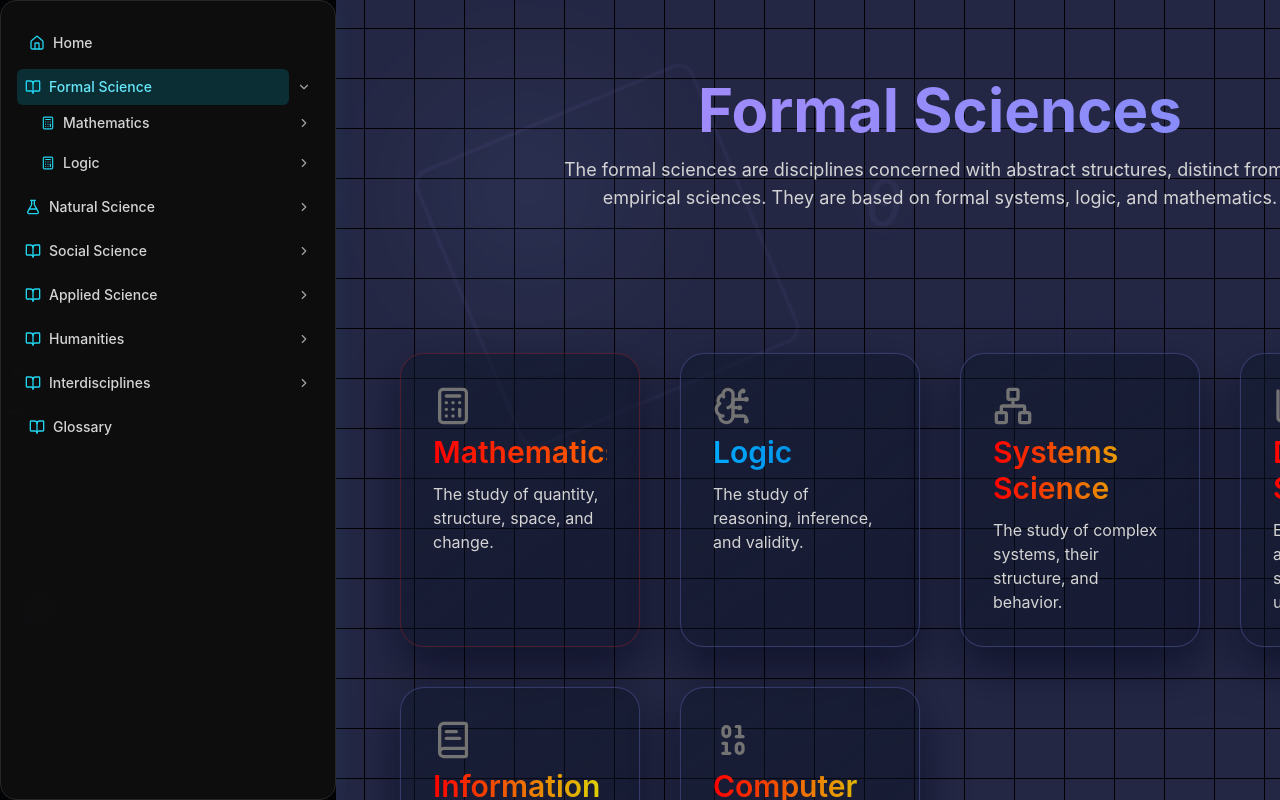
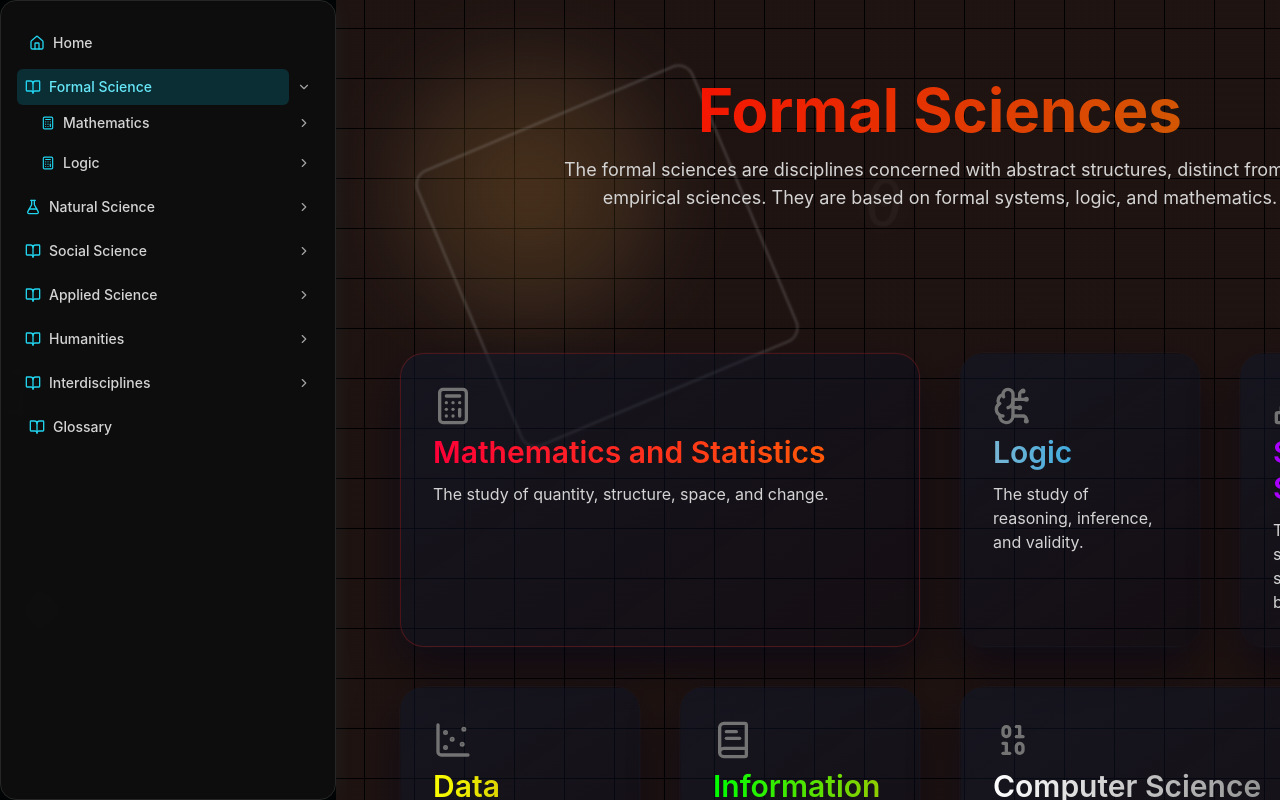
Before and after one commit to nickf723/ed-dev, a Next.js app: page /formal-science in a window 1280 px wide. Shown: the top 800 px of the page. Built offline with nearby package versions, Linux system fonts and the light colour scheme.

Commit message:
she slays

```diff
--- a/app/components.css
+++ b/app/components.css
@@ -94,6 +94,10 @@
     color: var(--text);
   }
 
+  .topic-card-wide {
+    @apply md:col-span-2;
+  }
+
   .topic-card::after {
     content: "";
     position: absolute;
@@ -138,7 +142,7 @@
 
 /* Formal Science Theme Enhancements */
 .theme-formal-science.topic-page {
-  --grid-dot-color: rgba(129, 140, 248, 0.15);
+  --grid-dot-color: rgba(255, 163, 147, 0.062);
   background-image: conic-gradient(
       from 90deg at 1px 1px,
       var(--grid-dot-color) 90deg,
@@ -165,7 +169,7 @@
   width: 300px;
   height: 300px;
   background: none;
-  border: 2px solid rgba(167, 139, 250, 0.2);
+  border: 2px solid rgba(170, 170, 170, 0.589);
   border-radius: 1rem;
   opacity: 0.5;
   filter: blur(1px);
@@ -179,11 +183,9 @@
   width: 400px;
   height: 400px;
   border-radius: 9999px;
-  background: radial-gradient(
-    circle,
-    rgba(129, 140, 248, 0.3) 0%,
-    transparent 60%
-  );
+  background:
+    radial-gradient(circle, rgba(255, 136, 0, 0.575) 0%, transparent 60%),
+    radial-gradient(circle, rgba(247, 242, 179, 0.575) 0%, transparent 60%);
   filter: blur(20px);
   opacity: 0.6;
   animation: floatAround 45s ease-in-out infinite;
@@ -218,13 +220,12 @@
   width: 150px;
   height: 150px;
   border-radius: 50%;
-  background: radial-gradient(
-    circle,
-    var(--color-text-icon) 5%,
-    transparent 60%
-  );
+  background:
+    radial-gradient(circle, rgb(0, 255, 255) 5%, transparent 60%),
+    radial-gradient(circle, rgb(0, 255, 242) 5%, transparent 60%),
+    radial-gradient(circle, rgb(0, 238, 255) 100%, transparent 60%);
   opacity: 0.2;
-  filter: blur(20px);
+  filter: blur(10px);
   will-change: transform, opacity;
   animation: floatAround 40s ease-in-out infinite alternate;
 }
@@ -233,11 +234,10 @@
   position: absolute;
   inset: 0;
   pointer-events: none;
-  background-image: radial-gradient(
-    circle at 80% 20%,
-    var(--topic-blob-1) 0%,
-    transparent 70%
-  );
+  background-image:
+    radial-gradient(circle at 80% 20%, green 0%, transparent 70%),
+    radial-gradient(circle at 5% 10%, blue 1%, transparent 70%),
+    radial-gradient(circle at 50% 80%, red 0%, transparent 70%);
   background-size: 100% 100%;
   background-position: 0 0;
   opacity: 0.15;
--- a/app/formal-science/mathematics/algebra/elementary-algebra/foundations/num-ops/page.tsx
+++ b/app/formal-science/mathematics/algebra/elementary-algebra/foundations/num-ops/page.tsx
@@ -1,6 +1,7 @@
 // app/formal-science/mathematics/algebra/elementary-algebra/foundations/num-ops/page.tsx
 "use client";
 import PageHeader from "@/components/PageHeader";
+import TopicCard from "@/components/TopicCard"
 import FloatingSymbols from "@/components/FloatingSymbols";
 import {
   CollapsibleTopic,
@@ -188,9 +189,8 @@ export default function NumbersAndOperationsPage() {
         title="Numbers and Operations"
         subtitle="Understanding the types of numbers that exist and the rules for how they interact. This is the bedrock of all mathematics."
       />
-
       {/* Main content area for collapsible topics */}
-      <div className="w-full max-w-6xl text-left">
+      <div className="w-full max-w-6x1 text-left">
         {/* --- 1. NUMBER SYSTEMS --- */}
         <CollapsibleTopic
           title="1. Number Systems"
--- a/app/formal-science/mathematics/algebra/page.tsx
+++ b/app/formal-science/mathematics/algebra/page.tsx
@@ -64,7 +64,7 @@ const algebraBranches = [
       { name: "Matrices & Transformations", href: "#", status: "Planned" },
       { name: "Eigenvalues & Eigenvectors", href: "#", status: "Planned" },
     ],
-    className: "",
+    className: "theme-linear-algebra",
   },
   {
     title: "Abstract Algebra",
@@ -78,7 +78,7 @@ const algebraBranches = [
       { name: "Rings & Fields", href: "#", status: "Planned" },
       { name: "Galois Theory", href: "#", status: "Planned" },
     ],
-    className: "",
+    className: "theme-abstract-algebra",
   },
 ];
 
--- a/app/formal-science/page.tsx
+++ b/app/formal-science/page.tsx
@@ -33,11 +33,11 @@ const formalScienceSymbols = [
 export default function FormalSciencePage() {
   const disciplines = [
     {
-      title: "Mathematics",
+      title: "Mathematics and Statistics",
       desc: "The study of quantity, structure, space, and change.",
       href: "/formal-science/mathematics",
       Icon: Calculator,
-      className: "theme-math"
+      className: "theme-math topic-card-wide"
     },
     {
       title: "Logic",
@@ -72,7 +72,7 @@ export default function FormalSciencePage() {
       desc: "The study of computation, automation, and information.",
       href: "/formal-science/computer-science",
       Icon: Binary,
-      className: "theme-computer-science"
+      className: "theme-computer-science topic-card-wide"
     },
   ];
 
--- a/app/natural-science/page.tsx
+++ b/app/natural-science/page.tsx
@@ -49,21 +49,21 @@ export default function NaturalSciencePage() {
       desc: "The study of living organisms, life, and evolution.",
       href: "/natural-science/biology",
       Icon: Dna,
-      className: "theme-biology",
+      className: "theme-biology topic-card-wide",
     },
     {
       title: "Earth Science",
       desc: "The study of the Earth, its systems, and its history.",
       href: "/natural-science/earth-science",
       Icon: Mountain,
-      className: "theme-earth-science",
+      className: "theme-earth-science topic-card-wide",
     },
     {
       title: "Astronomy",
       desc: "The study of celestial objects, space, and the universe.",
       href: "/natural-science/astronomy",
       Icon: Orbit,
-      className: "theme-astronomy",
+      className: "theme-astronomy topic-card-wide",
     },
   ];
 
--- a/app/themes.css
+++ b/app/themes.css
@@ -24,19 +24,19 @@
 
   .theme-formal-science, .card-theme-formal-science {
     --card-gradient-start: rgb(255, 0, 0);
-    --card-gradient-end: rgb(221, 217, 2);
+    --card-gradient-end: rgb(221, 82, 2);
     --card-icon-hover: rgb(255, 0, 0);
     --card-underline: rgb(223, 0, 0);;
-    --color-text-title: #a78bfa; /* Light Purple */
-    --color-text-header: #818cf8; /* Indigo */
-    --topic-symbol-color: rgba(167, 139, 250, 0.22);
-    --topic-surface: rgba(22, 18, 44, 0.65); /* Dark Purple */
-    --topic-surface-border: rgba(129, 140, 248, 0.28);
-    --topic-card-shadow: rgba(167, 139, 250, 0.23);
-    --topic-card-sheen: rgba(190, 170, 255, 0.22);
-    --topic-badge-bg: rgba(129, 140, 248, 0.18);
+    --color-text-title: #ff0000;
+    --color-text-header: #ff8800c2;
+    --topic-symbol-color: rgba(216, 216, 216, 0.144);
+    --topic-surface: rgba(22, 18, 44, 0.65);
+    --topic-surface-border: rgba(128, 128, 128, 0);
+    --topic-card-shadow: rgba(255, 102, 0, 0.63);
+    --topic-card-sheen: rgba(255, 111, 111, 0.411);
+    --topic-badge-bg: rgba(207, 110, 0, 0.699);
     --topic-badge-border: rgba(129, 140, 248, 0.38);
-    --topic-badge-text: #c7d2fe; /* Light Indigo */
+    --topic-badge-text: #bebebe;
     --topic-blob-1: none;
     --topic-blob-2: none;
   }
@@ -84,10 +84,10 @@
   }
 /*----------------------------------------------------------------------------------------------------------*/
   .theme-math, .card-theme-math {
-    --card-gradient-start: #ff0000;
+    --card-gradient-start: #ff0037;
     --card-gradient-end: #ff6600;
     --card-icon-hover: #ff0000;
-    --card-underline: #ff0000af;
+    --card-underline: #ff00003d;
     --color-text-title: #ff0000;
     --color-text-header: #ff0037;
     --topic-symbol-color: rgba(251, 146, 60, 0.22);
@@ -107,7 +107,77 @@
     --card-gradient-start: #8400ff;
     --card-gradient-end: #2d00cc;
     --card-icon-hover: #8400ff;
-    --card-underline: #7700ffc2;
+    --card-underline: #7700ff3d;
+    --color-text-title: #a78bfa;
+    --color-text-header: #818cf8;
+    --color-text-icon: #a78bfa;
+    --topic-symbol-color: rgba(132, 0, 255, 0.15);
+    --topic-blob-1: rgba(132, 0, 255, 0.25);
+    --topic-blob-2: rgba(45, 0, 204, 0.2);
+    --grid-color: rgba(132, 0, 255, 0.08);
+  }
+
+  .theme-geometry, .card-theme-geometry {
+    --card-gradient-start: #1100ff;
+    --card-gradient-end: #00adcc;
+    --card-icon-hover: #a200ff;
+    --card-underline: #1900ff3d;
+    --color-text-title: #a78bfa;
+    --color-text-header: #818cf8;
+    --color-text-icon: #a78bfa;
+    --topic-symbol-color: rgba(132, 0, 255, 0.15);
+    --topic-blob-1: rgba(132, 0, 255, 0.25);
+    --topic-blob-2: rgba(45, 0, 204, 0.2);
+    --grid-color: rgba(132, 0, 255, 0.925);
+  }
+
+  .theme-calculus, .card-theme-calculus {
+    --card-gradient-start: #ff0000;
+    --card-gradient-end: #2d00cc;
+    --card-icon-hover: #8400ff;
+    --card-underline: #ff00dd3d;
+    --color-text-title: #a78bfa;
+    --color-text-header: #818cf8;
+    --color-text-icon: #a78bfa;
+    --topic-symbol-color: rgba(132, 0, 255, 0.15);
+    --topic-blob-1: rgba(132, 0, 255, 0.25);
+    --topic-blob-2: rgba(45, 0, 204, 0.2);
+    --grid-color: rgba(132, 0, 255, 0.08);
+  }
+
+  .theme-statistics, .card-theme-statistics {
+    --card-gradient-start: #ff9900;
+    --card-gradient-end: #cc00cc;
+    --card-icon-hover: #8400ff;
+    --card-underline: #ff00ea3d;
+    --color-text-title: #a78bfa;
+    --color-text-header: #818cf8;
+    --color-text-icon: #a78bfa;
+    --topic-symbol-color: rgba(132, 0, 255, 0.15);
+    --topic-blob-1: rgba(132, 0, 255, 0.25);
+    --topic-blob-2: rgba(45, 0, 204, 0.2);
+    --grid-color: rgba(132, 0, 255, 0.08);
+  }
+
+  .theme-number-theory, .card-theme-number-theory {
+    --card-gradient-start: #fbff00;
+    --card-gradient-end: #fdfdfdbb;
+    --card-icon-hover: #ffc40033;
+    --card-underline: #eeff003d;
+    --color-text-title: #a78bfa;
+    --color-text-header: #818cf8;
+    --color-text-icon: #a78bfa;
+    --topic-symbol-color: rgba(132, 0, 255, 0.15);
+    --topic-blob-1: rgba(132, 0, 255, 0.25);
+    --topic-blob-2: rgba(45, 0, 204, 0.2);
+    --grid-color: rgba(132, 0, 255, 0.08);
+  }
+
+  .theme-discrete-math, .card-theme-discrete-math {
+    --card-gradient-start: #5eff00;
+    --card-gradient-end: #0a5500;
+    --card-icon-hover: #8400ff;
+    --card-underline: #00ff2a3d;
     --color-text-title: #a78bfa;
     --color-text-header: #818cf8;
     --color-text-icon: #a78bfa;
@@ -121,7 +191,7 @@
     --card-gradient-start: #ff00d4;
     --card-gradient-end: #8100cc;
     --card-icon-hover: #ff00d4;
-    --card-underline: #ff00c2c2;
+    --card-underline: #ff00c23d;
     --color-text-title: #ff00d4;
     --color-text-header: #ff40e0;
     --color-text-icon: #ff00d4;
@@ -145,11 +215,67 @@
     --grid-dot-color: rgba(34, 211, 238, 0.08);
   }
 
+  .theme-linear-algebra, .card-theme-linear-algebra {
+    --card-gradient-start: #ff0000;
+    --card-gradient-end: #ffd000;
+    --card-icon-hover: #fbff00;
+    --card-underline: #ff00003d;
+    --color-text-title: #ff00d4;
+    --color-text-header: #ff40e0;
+    --color-text-icon: #ff00d4;
+    --topic-symbol-color: rgba(255, 0, 212, 0.15);
+    --topic-blob-1: rgba(255, 255, 255, 0.37);
+    --topic-blob-2: rgb(204, 0, 153);
+    --grid-color: rgba(255, 0, 212, 0.08);
+  }
+
+  .theme-abstract-algebra, .card-theme-abstract-algebra {
+    --card-gradient-start: #00ffff;
+    --card-gradient-end: #0025cc;
+    --card-icon-hover: #8400ff;
+    --card-underline: #0066ff3d;
+    --color-text-title: #ff00d4;
+    --color-text-header: #ff40e0;
+    --color-text-icon: #ff00d4;
+    --topic-symbol-color: rgba(255, 0, 212, 0.15);
+    --topic-blob-1: rgba(255, 255, 255, 0.37);
+    --topic-blob-2: rgb(204, 0, 153);
+    --grid-color: rgba(255, 0, 212, 0.08);
+  }
+
   .theme-logic, .card-theme-logic {
-    --card-gradient-start: #00aaff;
-    --card-gradient-end: #0077cc;
+    --card-gradient-start: #77b5d4;
+    --card-gradient-end: #009ee7;
     --card-icon-hover: #00aaff;
-    --card-underline: #00aaffc2;
+    --card-underline: #00aaff3d;
+  }
+
+  .theme-systems-science, .card-theme-systems-science {
+    --card-gradient-start: #ae00ff;
+    --card-gradient-end: #1100ff;
+    --card-icon-hover: #00ffea;
+    --card-underline: #0084ff3d;
+  }
+
+  .theme-data-science, .card-theme-data-science {
+    --card-gradient-start: #fbff00;
+    --card-gradient-end: #ad9300;
+    --card-icon-hover: #ffee00;
+    --card-underline: #d9ff003d;
+  }
+
+  .theme-information-science, .card-theme-information-science {
+    --card-gradient-start: #00ff00;
+    --card-gradient-end: #96cc00;
+    --card-icon-hover: #bbfcee;
+    --card-underline: #ffffff3d;
+  }
+
+  .theme-computer-science, .card-theme-computer-science {
+    --card-gradient-start: #ffffff;
+    --card-gradient-end: #4b4b4b;
+    --card-icon-hover: #15ff00;
+    --card-underline: #1eff00;
   }
 
 /*---------------------------------------------------------------------------------------------------------------*/
@@ -173,13 +299,13 @@
     --card-gradient-end: rgb(255, 0, 0);
     --card-icon-hover: rgb(255, 251, 0);
     --card-underline: rgb(134, 0, 223);
-    --color-text-title: #22d3ee;
+    --color-text-title: #2f00ff;
     --color-text-header: #00e1ff;
     --color-text-icon: #09da14;
     --topic-symbol-color: rgba(0, 184, 83, 0.15);
-    --topic-blob-1: rgba(16, 185, 129, 0.25);
-    --topic-blob-2: rgba(0, 217, 250, 0.2);
-    --grid-dot-color: rgb(255, 238, 0);
+    --topic-blob-1: rgba(255, 0, 0, 0.25);
+    --topic-blob-2: rgba(0, 4, 250, 0.2);
+    --grid-dot-color: rgb(255, 255, 255);
   }
 
 .theme-classical-mechanics, .card-theme-classical-mechanics {
```
Also changed, not shown: app/formal-science/mathematics/page.tsx (+7 -2 lines), app/natural-science/physics/page.tsx (+6 -6 lines).
